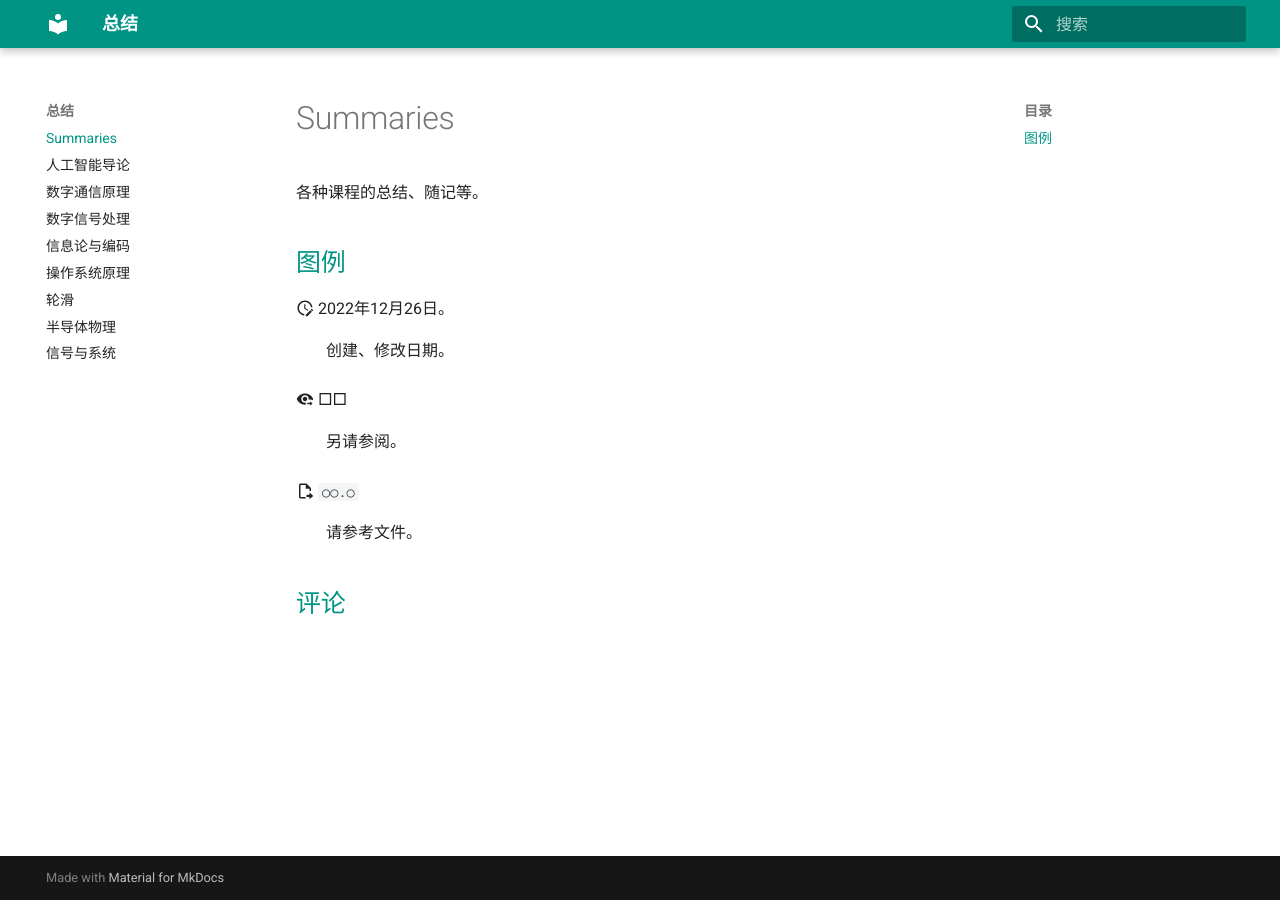
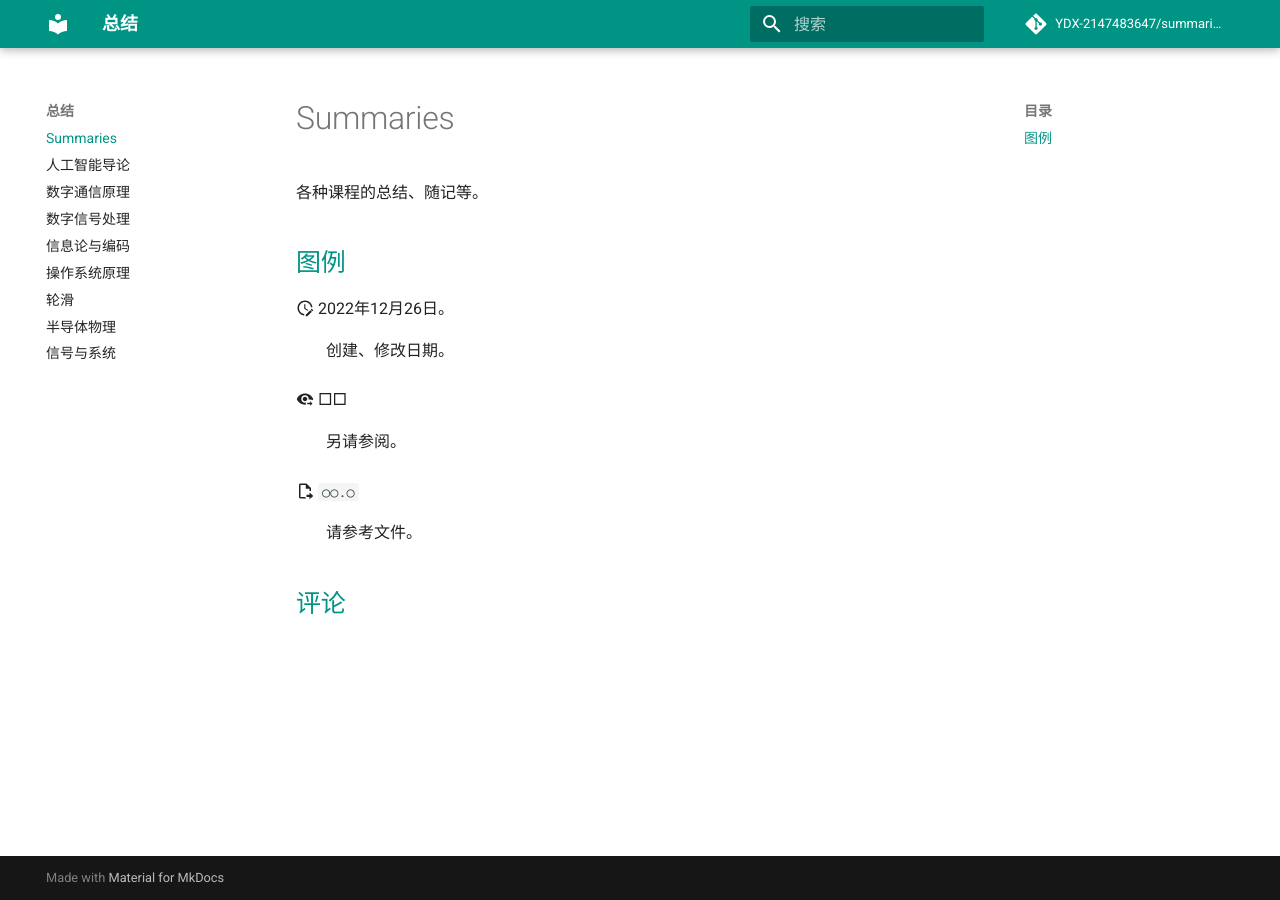
Before and after one commit to YDX-2147483647/summaries, an MkDocs documentation site: the page built from docs/index.md, in a window 1280 px wide. Built offline with MkDocs 1.6.1 and Material for MkDocs 9.7.7, drawn with Linux system fonts in a browser that asks for light colours; comment, search, counter and statistics services are not loaded.

```diff
--- a/mkdocs.yml
+++ b/mkdocs.yml
@@ -1,4 +1,6 @@
 site_name: 总结
+repo_url: https://github.com/YDX-2147483647/summaries
+repo_name: YDX-2147483647/summaries
 
 theme:
   name: material
@@ -10,26 +12,26 @@ theme:
     - navigation.top
 
 markdown_extensions:
+  - admonition
+  - attr_list
+  - def_list
+  - md_in_html
+  - toc:
+      permalink: true
+      slugify: !!python/object/apply:pymdownx.slugs.slugify
+        kwds: {}
   - pymdownx.arithmatex:
       generic: true
+  - pymdownx.emoji:
+      emoji_index: !!python/name:materialx.emoji.twemoji
+      emoji_generator: !!python/name:materialx.emoji.to_svg
   - pymdownx.superfences:
       custom_fences:
         - name: mermaid
           class: mermaid
           format: !!python/name:pymdownx.superfences.fence_code_format
-  - md_in_html
-  - attr_list
-  - pymdownx.emoji:
-      emoji_index: !!python/name:materialx.emoji.twemoji
-      emoji_generator: !!python/name:materialx.emoji.to_svg
-  - def_list
-  - admonition
-  - toc:
-      permalink: true
-      slugify: !!python/object/apply:pymdownx.slugs.slugify
-        kwds: {}
+  - pymdownx.tilde
   - mdx_truly_sane_lists
-  - pymdownx.tilde
 
 extra_javascript:
   - javascripts/mathjax.js
@@ -43,3 +45,4 @@ extra:
   analytics:
     provider: custom
     property: ZwSg9rf6GA
+  comments: true
--- a/overrides/partials/comments.html
+++ b/overrides/partials/comments.html
@@ -1,4 +1,4 @@
-{% if page.meta.comments %}
+{% if page.meta.comments | default(config.extra.comments, false) %}
   <h2 id="__comments">{{ lang.t("meta.comments") }}</h2>
   <!-- Snippet generated by giscus.app -->
   <script src="https://giscus.app/client.js"
```
Also changed, not shown: docs/digital-communication.md (+0 -4 lines), docs/digital-signal-processing.md (+0 -4 lines), docs/index.md (+0 -4 lines).
